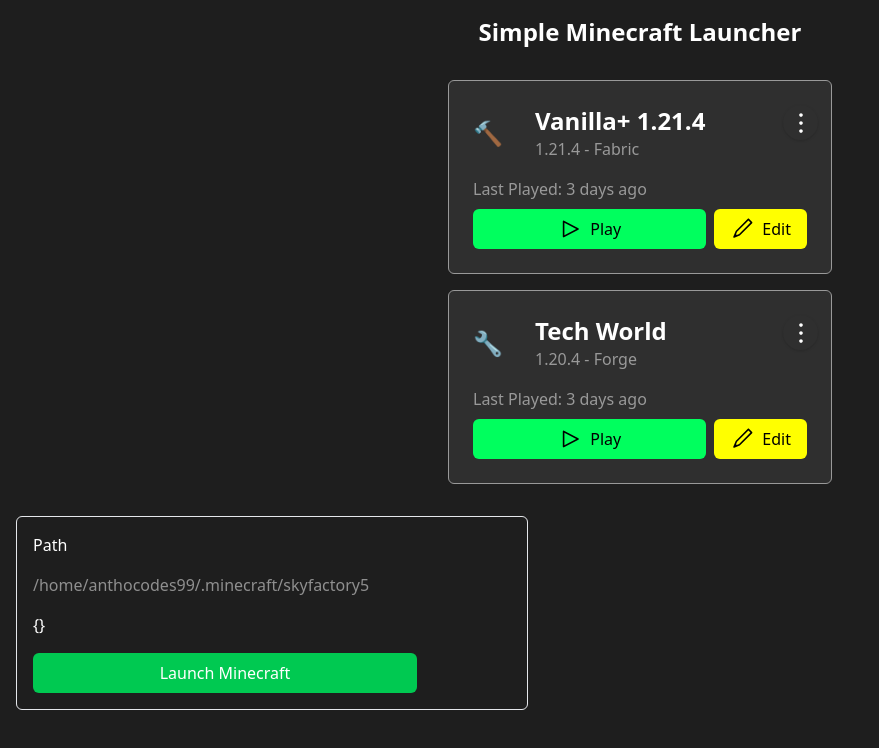
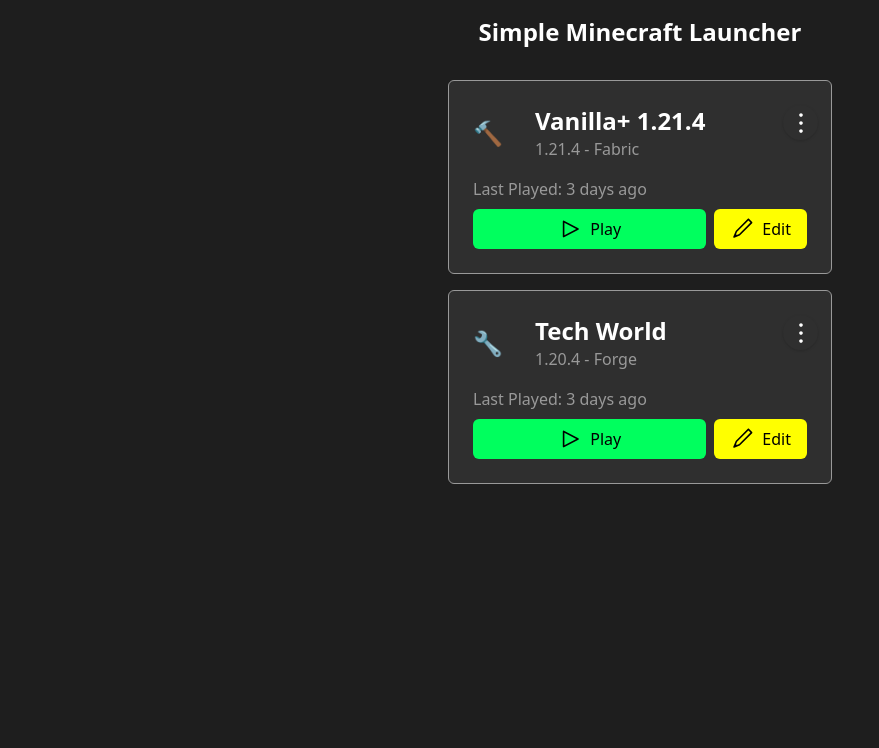
Before and after one commit to anthocodes99/simple-mc-launcher, a Vue app: page / in a window 1280 px wide. Shown: the top 748 px of the page, without its empty margins (0-879 px from the left). Built offline with nearby package versions, Linux system fonts and the light colour scheme.

Commit message:
refactor: remove old test code

```diff
--- a/src/renderer/src/App.vue
+++ b/src/renderer/src/App.vue
@@ -28,20 +28,4 @@
       class="mt-4"
     />
   </section>
-  <div class="flex flex-col max-w-lg gap-4 p-4 mx-4 mt-8 border border-gray-200 rounded-md">
-    <label for="path">Path</label>
-    <input
-      id="path"
-      v-model="profilePath"
-      type="text"
-      placeholder="/home/anthocodes99/.minecraft/skyfactory5"
-    />
-    <p>{{ profileData }}</p>
-    <button
-      class="px-4 py-2 max-w-sm bg-green-500 hover:bg-green-400 hover:cursor-pointer transition delay-200 rounded-md"
-      @click="launchMinecraft"
-    >
-      Launch Minecraft
-    </button>
-  </div>
 </template>
```
